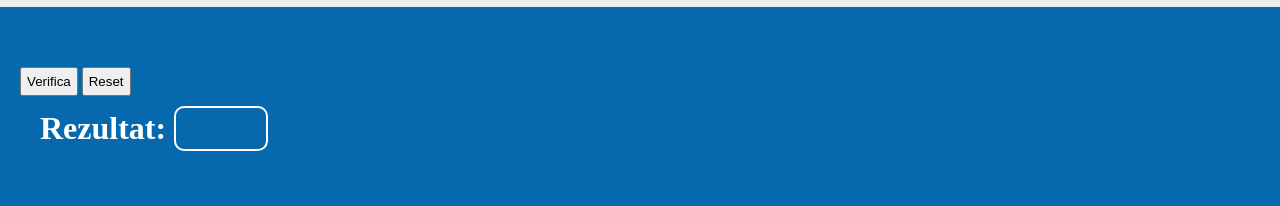
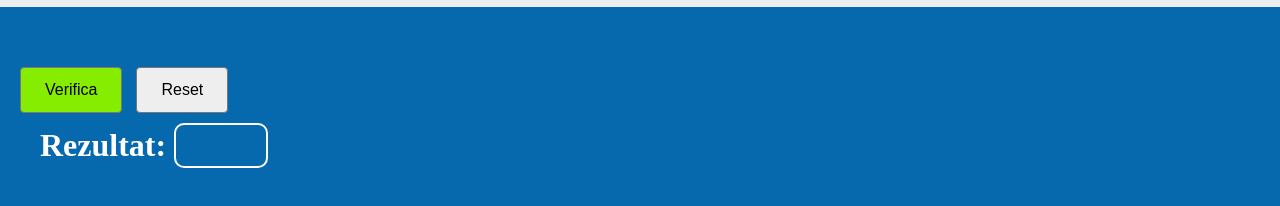
Before and after one commit to nmatei/simple-quiz-app, a website built with webpack: page public/index.html in a window 1280 px wide. Shown: the part 78-284 px from the top of the page. Built offline with nearby package versions, Linux system fonts and the light colour scheme.

Commit message:
css for buttons

```diff
--- a/public/css/style.css
+++ b/public/css/style.css
@@ -22,9 +22,56 @@ h1 {
 h2 {
   font-size: 1.3em;
 }
+
 button {
-  padding: 5px;
+  display: inline-block;
+  border: 1px solid #777;
+  padding: 0.8rem 1.5rem;
+  margin: 0 10px 0 0;
+  text-decoration: none;
+  background: #eee;
+  color: #000000;
+  font-family: sans-serif;
+  font-size: 1rem;
+  cursor: pointer;
+  text-align: center;
+  transition: background 250ms ease-in-out, transform 150ms ease;
+  -webkit-appearance: none;
+  -moz-appearance: none;
+  border-radius: 4px;
 }
+button:hover,
+button:focus {
+  background: #5da006;
+}
+button:focus {
+  outline: 1px solid #fff;
+  outline-offset: -4px;
+}
+button:active {
+  transform: scale(0.99);
+}
+
+button.primary {
+  background: #86ed00;
+}
+button.primary:hover,
+button.primary:focus {
+  background: #5da006;
+}
+
+button.primary:disabled {
+  background: #eee;
+  color: #888;
+  cursor: default;
+  opacity: 0.7;
+}
+button.primary:disabled:hover,
+button.primary:disabled:focus {
+  background: #eee;
+  color: #888;
+}
+
 #questions {
   padding: 20px;
 }
--- a/public/index.html
+++ b/public/index.html
@@ -34,7 +34,7 @@
         type="button"
         onclick="submitTest()"
         id="submit-test"
-        class="hide-on-print"
+        class="primary hide-on-print"
       >
         Verifica
       </button>
```
